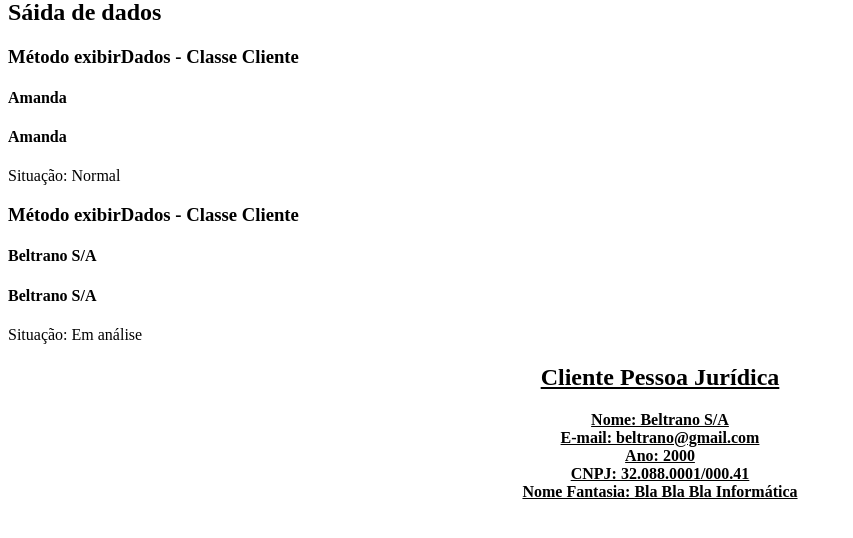
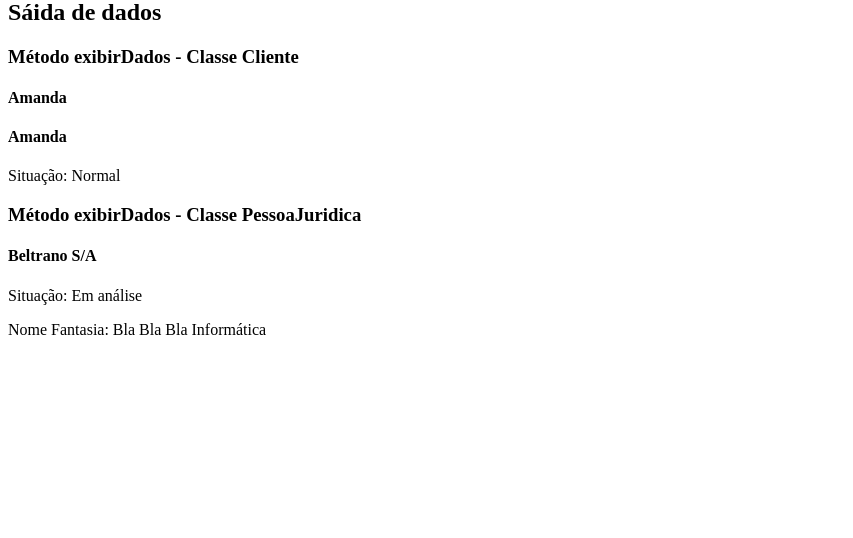
Before and after one commit to ZimboSebastiao/aulas-php-poo, a PHP site: page / in a window 1280 px wide. Shown: the part 172-710 px from the top of the page, without its empty margins (0-853 px from the left). Run offline with PHP 8.4, Linux system fonts and the light colour scheme.

Commit message:
polimorfismo

```diff
--- a/index.php
+++ b/index.php
@@ -4,14 +4,6 @@
     <meta charset="UTF-8">
     <meta name="viewport" content="width=device-width, initial-scale=1.0">
     <title>Exemplo 6</title>
-    <style>
-        .formart {
-            text-align: center;
-            list-style: none;
-            text-decoration: underline;
-        }
-        li {font-weight: bold;}
-    </style>
 </head>
 <body>
     <h1>PHP com POO - Exemplo 6</h1>
@@ -73,14 +65,6 @@
     <section><?=$clientePJ->exibirDados()?></section>
 
 
-<ul class="formart">
-    <h2>Cliente Pessoa Jurídica</h2>
-    <li>Nome: <?=$clientePJ->getNome()?></li>
-    <li>E-mail: <?=$clientePJ->getEmail()?></li>
-    <li>Ano: <?=$clientePJ->getAnoFundacao()?></li>
-    <li>CNPJ: <?=$clientePJ->getCnpj()?></li>
-    <li>Nome Fantasia: <?=$clientePJ->getNomeFantasia()?></li>
-</ul>
 
 
 
--- a/src/PessoaJuridica.php
+++ b/src/PessoaJuridica.php
@@ -11,6 +11,17 @@ class PessoaJuridica extends Cliente {
     {
         // Acessando o método setter PROTEGIDO (existente em Cliente)
        $this->setSituacao("Em análise");
+    }
+
+
+    public function exibirDados(): void
+    {
+        echo "<h3> Método exibirDados - Classe PessoaJuridica</h3>";
+
+        echo "<h4>".$this->getNome() ."</h4>";
+        echo "<p>Situação: ".$this->getSituacao() ."</p>";
+        echo "<p>Nome Fantasia: ".$this->nomeFantasia."</p>";
+
     }
 
     // Getters Setters - anoFundacao
```
